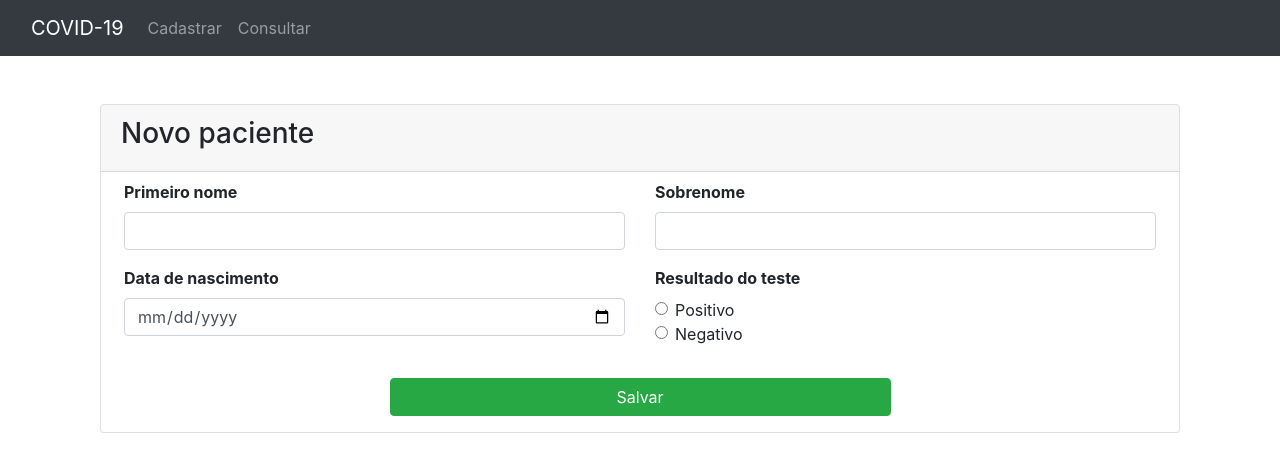
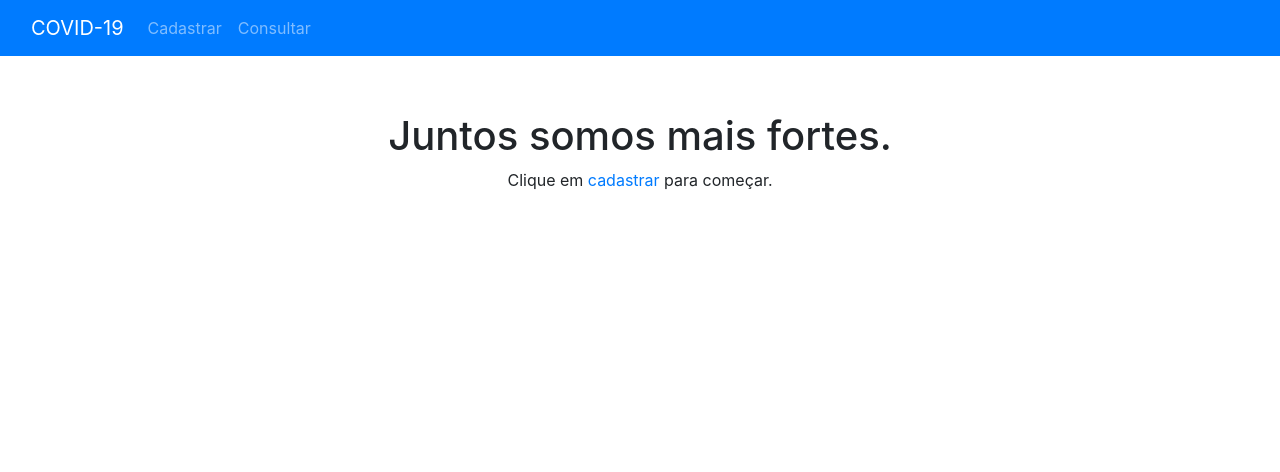
Before and after one commit to WellingtonFidelis/patients-covid-app, a Vue app in the folder frontend-vue-app/: page / in a window 1280 px wide. Shown: the top 472 px of the page. Built offline with nearby package versions, Linux system fonts and the light colour scheme.

Commit message:
Development pages folder, home page update bg color of navbar.

```diff
--- a/frontend-vue-app/src/App.vue
+++ b/frontend-vue-app/src/App.vue
@@ -1,7 +1,7 @@
 <template>
-  <div>
+  <div class="">
     <!-- begin nav -->
-    <nav class="navbar navbar-expand-lg navbar-dark bg-dark">
+    <nav class="navbar navbar-expand-lg navbar-dark bg-primary">
       <div class="container-fluid">
         <button
           class="navbar-toggler"
@@ -22,7 +22,7 @@
                 class="nav-link"
                 :class="active"
                 aria-current="page"
-                to="/"
+                to="/create-patient"
               >
                 Cadastrar
               </router-link>
@@ -46,8 +46,8 @@
       </div>
     </nav>
     <!-- end nav -->
-  </div>
-  <div class="container mt-5">
-    <router-view />
+    <div class="container mt-5">
+      <router-view />
+    </div>
   </div>
 </template>
--- a/frontend-vue-app/src/components/create-patient/CreatePatient.js
+++ b/frontend-vue-app/src/components/pages/create-patient/CreatePatient.js
@@ -1,4 +1,4 @@
-import PatientService from "@/services/PatientService";
+import PatientService from "../../../services/PatientService";
 
 export default {
   components: {
--- a/frontend-vue-app/src/components/edit-patient/EditPatient.js
+++ b/frontend-vue-app/src/components/pages/edit-patient/EditPatient.js
@@ -1,4 +1,4 @@
-import PatientService from "../../services/PatientService";
+import PatientService from "../../../services/PatientService";
 
 export default {
   data() {
--- /dev/null
+++ b/frontend-vue-app/src/components/pages/home/HomeComponent.vue
@@ -0,0 +1,16 @@
+<template>
+  <div class="container-fluid">
+    <section class="d-flex p-2 flex-column justify-content-center align-items-center">
+      <h1>
+        Juntos somos mais fortes.
+      </h1>
+      <p>
+        Clique em <router-link to="/create-patient"> cadastrar </router-link> para começar.
+      </p>
+    </section>
+  </div>
+</template>
+
+<script src="./Home.js"></script>
+
+<style src="" scoped></style>
--- a/frontend-vue-app/src/components/list-patient/ListPatient.js
+++ b/frontend-vue-app/src/components/pages/list-patient/ListPatient.js
@@ -1,4 +1,4 @@
-import PatientService from "../../services/PatientService";
+import PatientService from "../../../services/PatientService";
 
 export default {
   data() {
--- a/frontend-vue-app/src/main.js
+++ b/frontend-vue-app/src/main.js
@@ -1,6 +1,6 @@
 import { createApp } from "vue";
 import App from "./App.vue";
-import router from "./router";
+import router from "./routes";
 
 import Vuelidate from "vuelidate";
 import VueSweetalert2 from "vue-sweetalert2";
--- a/frontend-vue-app/src/router/index.js
+++ b/frontend-vue-app/src/routes/index.js
@@ -4,19 +4,27 @@ import NProgress from "nprogress";
 const routes = [
   {
     path: "/",
+    name: "home",
+    component: () =>
+      import("../components/pages/home/HomeComponent"),
+  },
+  {
+    path: "/create-patient",
     name: "create",
     component: () =>
-      import("../components/create-patient/CreatePatientComponent"),
+      import("../components/pages/create-patient/CreatePatientComponent"),
   },
   {
     path: "/list-patients",
     name: "list",
-    component: () => import("../components/list-patient/ListPatientComponent"),
+    component: () =>
+      import("../components/pages/list-patient/ListPatientComponent"),
   },
   {
     path: "/edit-patient/:id",
     name: "update",
-    component: () => import("../components/edit-patient/EditPatientComponent"),
+    component: () =>
+      import("../components/pages/edit-patient/EditPatientComponent"),
   },
 ];
 
```
Also changed, not shown: frontend-vue-app/src/components/pages/create-patient/CreatePatientComponent.vue (renamed from frontend-vue-app/src/components/create-patient/CreatePatientComponent.vue), frontend-vue-app/src/components/pages/edit-patient/EditPatientComponent.vue (renamed from frontend-vue-app/src/components/edit-patient/EditPatientComponent.vue), frontend-vue-app/src/components/pages/home/Home.js (added), frontend-vue-app/src/components/pages/list-patient/ListPatientComponent.vue (renamed from frontend-vue-app/src/components/list-patient/ListPatientComponent.vue), 1 other file (tests, documents, lock files or other folders).
